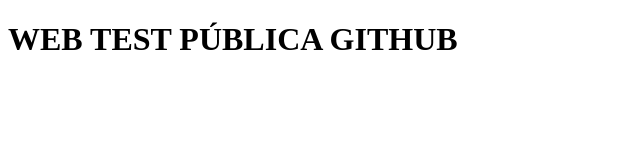
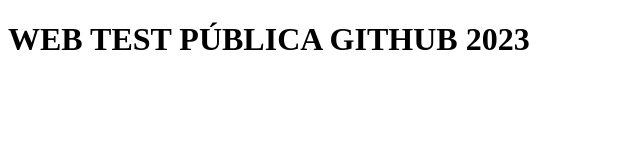
Before and after one commit to interforma/github.io, a plain HTML site: page index.html in a window 1280 px wide. Shown: the whole page, without its empty margins (0-640 px from the left). Drawn offline with Linux system fonts and the light colour scheme.

Commit message:
Update index.html

```diff
--- a/index.html
+++ b/index.html
@@ -6,7 +6,7 @@
     <title>test web publica GITHUB</title>
 </head>
 <body>
-    <H1>WEB TEST PÚBLICA GITHUB</H1>
+    <H1>WEB TEST PÚBLICA GITHUB 2023</H1>
 
 </body>
 </html>
```
